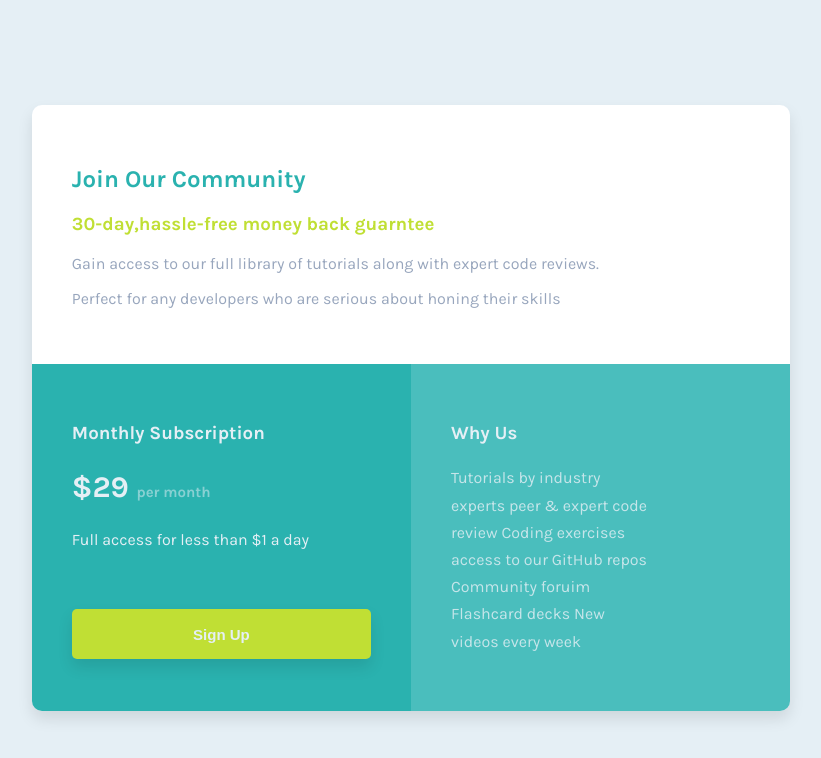
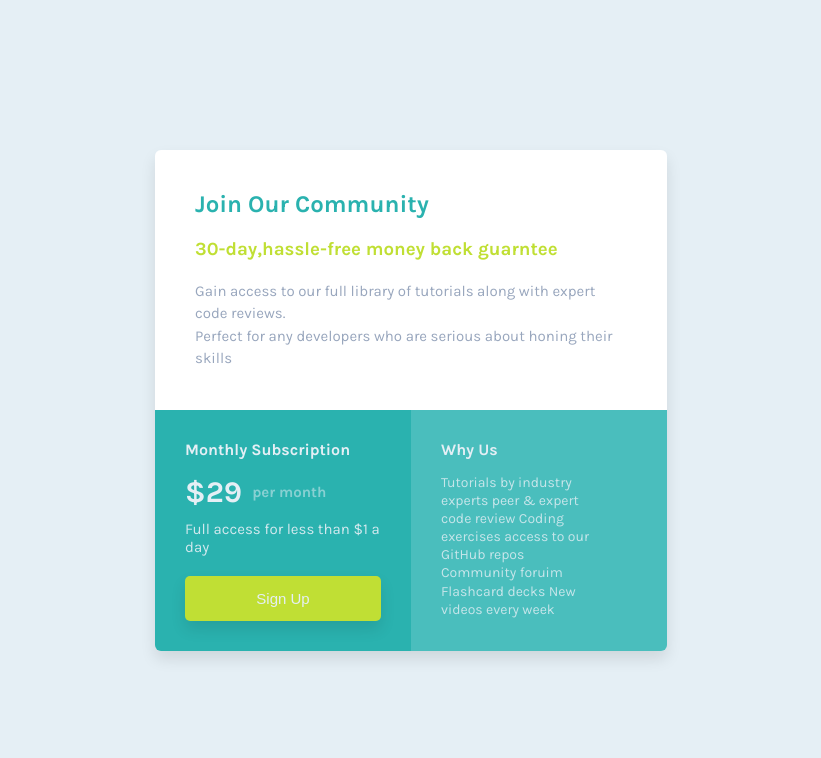
Before and after one commit to Modar-Mulla/single-price-grid-component-master, a plain HTML site: page index.html in a window 1280 px wide. Shown: the whole page, without its empty margins (229-1050 px from the left). Drawn offline with Linux system fonts and the light colour scheme.

Commit message:
files uploaded

```diff
--- a/index.html
+++ b/index.html
@@ -27,21 +27,19 @@
         <h3>30-day,hassle-free money back guarntee</h3>
         <p>
           Gain access to our full library of tutorials along with expert code
-          reviews.
-        </p>
-        <p>
-          Perfect for any developers who are serious about honing their skills
+          reviews.<br />Perfect for any developers who are serious about honing
+          their skills
         </p>
       </section>
       <section class="sub-about">
         <div class="subscription">
-          <h3>Monthly Subscription</h3>
-          <h1>$29 <span>per month</span></h1>
+          <h4>Monthly Subscription</h4>
+          <p class="number">$29 <span>per month</span></p>
           <p>Full access for less than $1 a day</p>
           <button>Sign Up</button>
         </div>
         <div class="about">
-          <h3>Why Us</h3>
+          <h4>Why Us</h4>
           <p>
             Tutorials by industry experts peer & expert code review Coding
             exercises access to our GitHub repos Community foruim Flashcard
--- a/main.css
+++ b/main.css
@@ -6,6 +6,8 @@
 }
 * {
   box-sizing: border-box;
+  margin: 0;
+  padding: 0;
 }
 body {
   font-family: "Karla", sans-serif;
@@ -16,14 +18,14 @@ body {
   align-items: center;
 }
 .container {
- width: 60%;
- box-shadow: 0px 8px 15px rgba(0, 0, 0, 0.1);
- border-radius:10px ;
- -webkit-border-radius:10px ;
- -moz-border-radius:10px ;
- -ms-border-radius:10px ;
- -o-border-radius:10px ;
- overflow: hidden;
+  width: 40%;
+  box-shadow: 0px 8px 15px rgba(0, 0, 0, 0.1);
+  border-radius: 6px;
+  -webkit-border-radius: 6px;
+  -moz-border-radius: 6px;
+  -ms-border-radius: 6px;
+  -o-border-radius: 6px;
+  overflow: hidden;
 }
 .intro {
   padding: 40px;
@@ -32,14 +34,18 @@ body {
 
 .intro h2 {
   color: var(--cyan);
+  margin-bottom: 20px;
 }
 
 .intro h3 {
   color: var(--Bright-Yellow);
+  margin-bottom: 20px;
 }
 
 .intro p {
   color: var(--Grayish-Blue);
+  font-size: 15px;
+  line-height: 1.5;
 }
 
 .sub-about {
@@ -48,39 +54,48 @@ body {
 }
 
 .sub-about .subscription {
-  padding: 40px;
+  height: 100%;
+  padding: 30px;
   background-color: var(--cyan);
 }
 
-.sub-about .subscription h3 {
+.sub-about .subscription h4 {
   color: var(--Light-Gray);
+  margin-bottom: 15px;
 }
 
-.sub-about .subscription h1{
+.sub-about .subscription .number {
   color: var(--Light-Gray);
   font-size: 30px;
+  font-weight: 700;
+  display: flex;
+  align-items: center;
+  margin-bottom: 10px;
 }
 
-.sub-about .subscription h1 span{
+.sub-about .subscription .number span {
+  margin-left: 10px;
   color: var(--Light-Gray);
   font-size: 15px;
   opacity: 0.5;
 }
 
-.sub-about .subscription p{
+.sub-about .subscription p:nth-child(3) {
+  font-size: 15px;
   color: var(--Light-Gray);
-  margin-bottom: 60px;
+  opacity: 0.9;
+  margin-bottom: 20px;
 }
 
-.sub-about .subscription button{
+.sub-about .subscription button {
   position: relative;
   border: none;
   border-radius: 5px;
   background-color: var(--Bright-Yellow);
   color: var(--Light-Gray);
-  font-weight: 700;
+  font-weight: 400;
   font-size: 15px;
-  height: 50px;
+  height: 45px;
   max-width: 400px;
   width: 100%;
   -webkit-border-radius: 5px;
@@ -96,7 +111,7 @@ body {
   -o-transition: 0.3s;
 }
 
-.sub-about .subscription button:hover{
+.sub-about .subscription button:hover {
   transform: translateY(-10px);
   -webkit-transform: translateY(-10px);
   -moz-transform: translateY(-10px);
@@ -104,25 +119,26 @@ body {
   -o-transform: translateY(-10px);
 }
 
-.about{
-  background-color:#4abebd;
-  padding: 40px;
+.about {
+  background-color: #4abebd;
+  padding: 30px;
 }
 
-.about h3{
+.about h4 {
   color: var(--Light-Gray);
-  margin-bottom: 20px;
+  margin-bottom: 15px;
 }
 
-.about p{
-  max-width: 200px;
-  line-height: 1.7;
+.about p {
+  max-width: 150px;
   color: var(--Light-Gray);
+  font-size: 14px;
+  line-height: 1.3;
   opacity: 0.8;
 }
 
-@media (max-width:767.5px){
-  .sub-about{
+@media (max-width: 767.5px) {
+  .sub-about {
     display: block;
   }
 }
```
